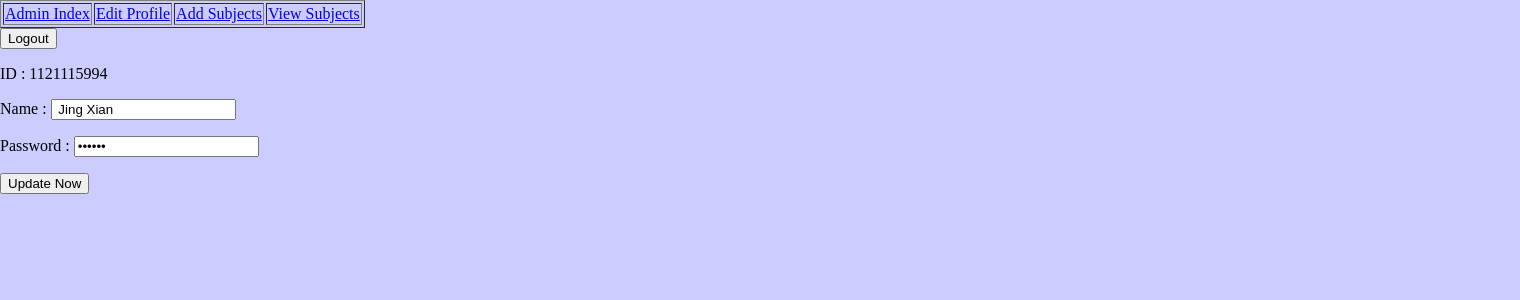
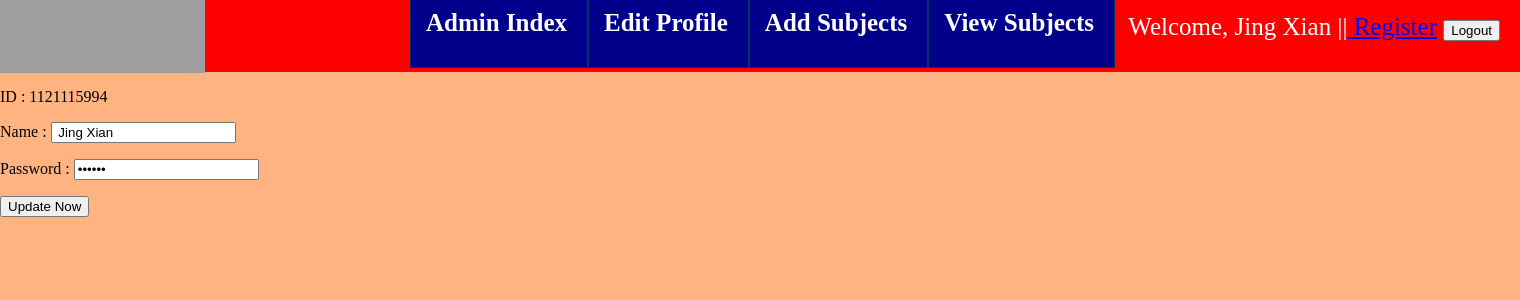
Before and after one commit to MMU-TWT-Class-Oct-2015/G10B_University_Subject_Selection_System, a PHP site: page /edit_pro.php in a window 1520 px wide. Shown: the top 300 px of the page. Run offline with PHP 8.4, Linux system fonts and the light colour scheme; a user stored in the database is signed in; data comes from the database, SQL or seed files in the repository; grey boxes are pictures that could not be loaded.

Commit message:
Update edit_pro.php

```diff
--- a/admin/edit_pro.php
+++ b/admin/edit_pro.php
@@ -17,24 +17,26 @@
 <html>
 	<head>
 	<title>Admin index</title>
-	<link rel="stylesheet" href="design.css" type="text/css" />
+	<link rel="stylesheet" href="../design.css" type="text/css" />
 </head>
 
-<body>
-	<table border="1">
-		<tr>
-			<td><a href="index.php">Admin Index</a></td>
-			<td><a href="edit_pro.php">Edit Profile</a></td>
-			<td><a href="add_sub.php">Add Subjects</a></td>
-			<td><a href="view_sub.php">View Subjects</a></td>
-		</tr>
-	</table>
+<body id="backcolor">
+<div id="header2" style="margin-left:auto;margin-right:auto;width:1520px;">
+			<a href="index.php"><img src="../picture/logo.png" width="205" height="73"></a>
 
-
-
-
+	<nav>
+	<ul>
+			<li><a href="index.php">Admin Index</a></li>
+			<li><a href="edit_pro.php">Edit Profile</a></li>
+			<li><a href="add_sub.php">Add Subjects</a></li>
+			<li><a href="view_sub.php">View Subjects</a></li>
+	</ul>
+	</nav>
+	<span style="text-align:right;float:right;color:#FFFFFF;margin-top:-10px;font-size:25px;" >
+			<p style="margin-right:20px;">Welcome, <?php echo $row["Admin_Name"]?>
+			||<a href="register.php"> Register</a>
 			<input type="submit" name="logoutbtn" value="Logout" onclick="window.location='logout.php';"/></p>
-
+</div>
 			<form name="editfrm" method="post" action="">
 				<p>ID : <?php echo $row["Admin_ID"];?>
 				<p>Name : <input type="text" name="aname" value=" <?php echo $row['Admin_Name'];?> "/>
```
